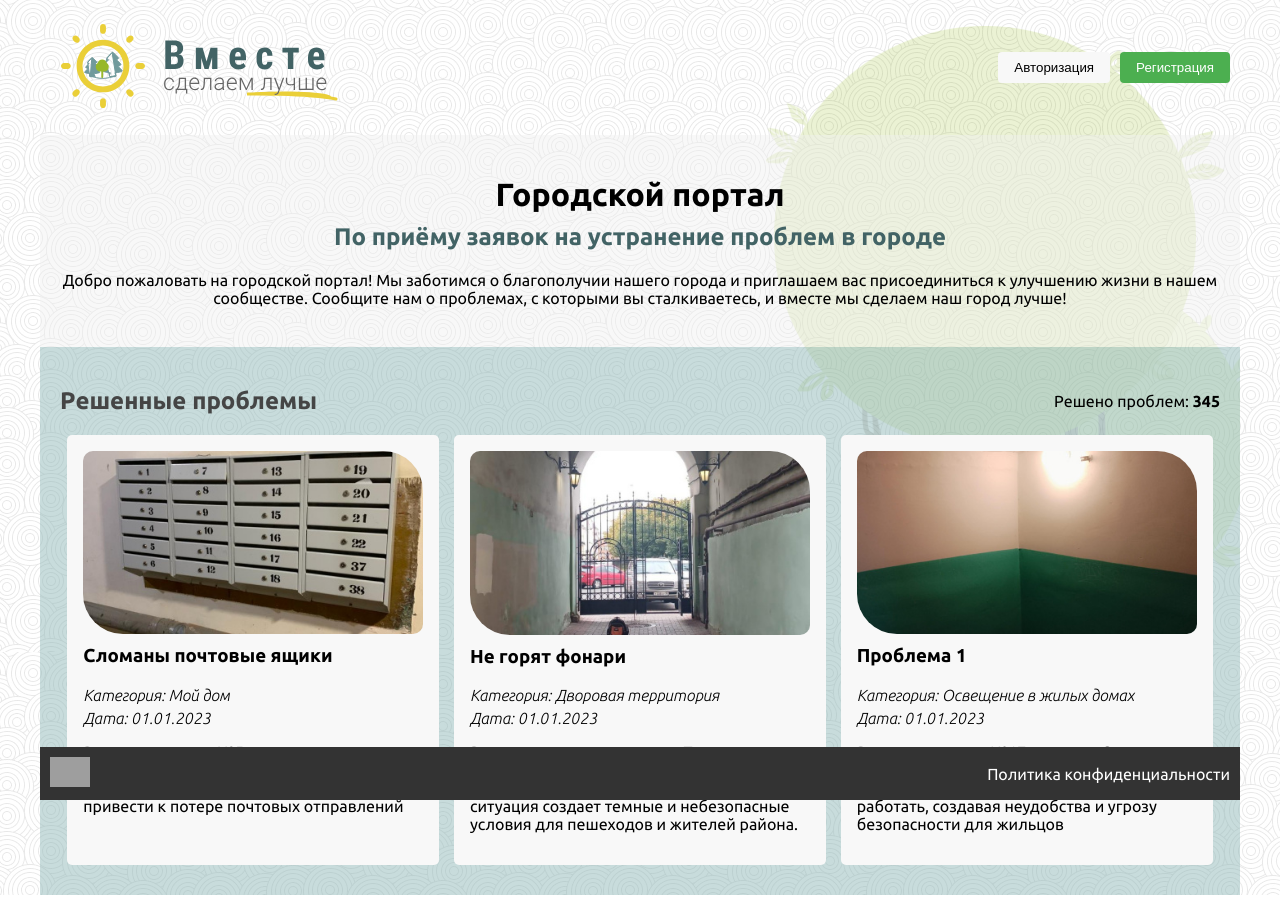
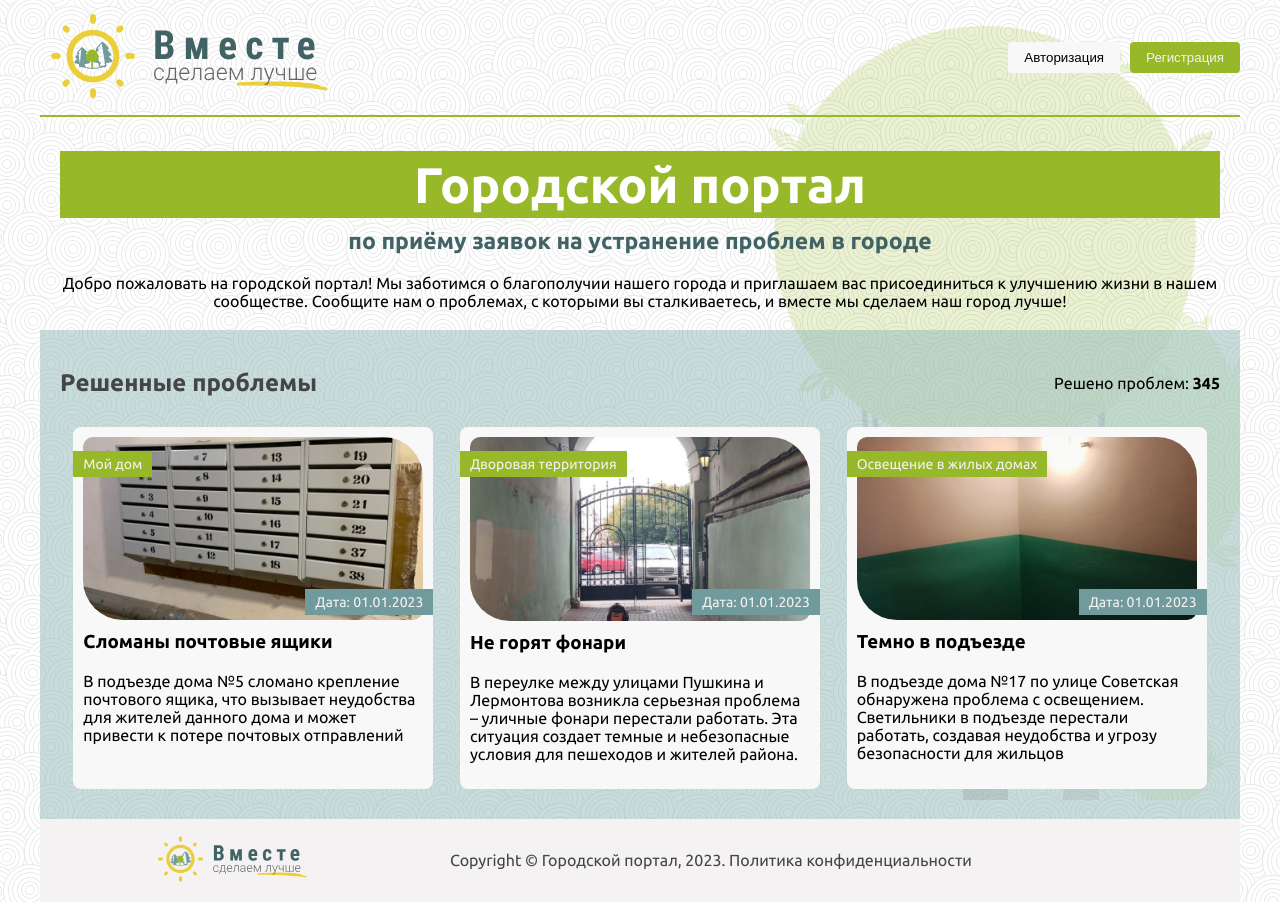
Before and after one commit to fox67rus/web, a PHP site: page / in a window 1280 px wide. Run offline with PHP 8.4, Linux system fonts and the light colour scheme; grey boxes are pictures that could not be loaded.

Commit message:
заголовки, карточки

```diff
--- a/portal/css/styles.css
+++ b/portal/css/styles.css
@@ -36,24 +36,18 @@ body {
 }
 
 header {
-    /*background-color: #4CAF50;*/
     color: white;
-    padding: 10px;
     display: flex;
     justify-content: space-between;
     align-items: center;
+    border-bottom: 2px solid var(--green-medium, #97B829);
 }
-
-/*.logo img {*/
-/*    max-height: 50px;*/
-/*}*/
 
 @media only screen and (max-width: 620px) {
     .logo img {
         max-height: 55px; /* Новая максимальная высота логотипа при узком экране */
     }
 }
-
 
 .site-title h1 {
     margin: 0;
@@ -74,28 +68,34 @@ header {
 }
 
 .auth-buttons .register-button {
-    background-color: #4CAF50;
-    color: white;
+    background: var(--green-medium, #97B829);
+    color: var(--grey-super-light, #F4F2F3);
 }
 
 .auth-buttons button:hover, .auth-buttons .register-button:hover {
-    background-color: #45a049;
+    /*background-color: #45a049;*/
+    background: var(--grey-super-light, #F4F2F3);
+    color: var(--green-medium, #97B829);
 }
 
 .welcome-section {
-    background-color: #eeeeee70;
-    padding: 20px;
+    padding: 0 20px;
     text-align: center;
 }
 
 .welcome-section h1 {
     margin-bottom: 10px;
+    font-size: 50px;
+    background: var(--green-medium, #97B829);
+    color: white;
+    padding: 5px;
 }
 
 .welcome-section h2 {
     margin-top: 0;
     margin-bottom: 20px;
     color: var(--nautilus-dark);
+    font-size: 23px;
 }
 
 .welcome-section p {
@@ -128,12 +128,18 @@ header {
 }
 
 .problem-card {
-    background-color: #f8f8f8;
-    padding: 16px;
-    margin-bottom: 10px;
-    border-radius: 5px;
+    /*background-color: #f8f8f8;*/
+    /*padding: 16px;*/
+    /*margin-bottom: 10px;*/
+    /*border-radius: 5px;*/
     /*flex: 0 1 calc(33.33% - 50px); !* Распределение карточек в ряде с отступами *!*/
     width: 340px;
+
+    position: relative;
+    background-color: #f8f8f8;
+    padding: 10px;
+    margin: 10px;
+    border-radius: 8px;
 }
 
 .problem-card img {
@@ -148,8 +154,22 @@ header {
 }
 
 .category, .date {
-    margin: 5px 0;
-    font-style: italic;
+    position: absolute;
+    color: var(--grey-super-light, #F4F2F3);
+    padding: 5px 10px; /* Поля вокруг текста метки */
+    font-size: 14px;
+}
+
+.date {
+    bottom: 160px;
+    right: 0;
+    background: var(--nautilus-medium, #719A9C);
+}
+
+.category{
+    top: 10px;
+    left: 0;
+    background: var(--green-medium, #97B829);
 }
 
 #solved-counter {
@@ -157,25 +177,29 @@ header {
 }
 
 footer {
-    background-color: #333;
-    color: white;
+    background-color: var(--grey-super-light);
+    color: var(--grey-super-dark);
     padding: 10px;
     text-align: center;
-    position: fixed;
-    bottom: 0;
+    /*position: fixed;*/
+    /*bottom: 0;*/
     width: 1200px;
     display: flex;
-    justify-content: space-between;
+    justify-content: flex-start;
     align-items: center;
     box-sizing: border-box; /* Учитывать границы и отступы внутри элемента */
 }
 
+.footer-logo {
+    width: 400px;
+}
+
 .footer-logo img {
-    max-height: 30px;
+    max-height: 60px;
 }
 
 .privacy-policy a {
-    color: white;
+    color: var(--grey-super-dark);
     text-decoration: none;
 }
 
@@ -198,13 +222,15 @@ footer {
 }
 
 .modal-content {
-    background-color: #f8f8f8; /* Используем цвет из основной страницы */
+    background-color: #f8f8f8;
     padding: 20px;
     border-radius: 8px;
     max-width: 400px;
-    margin: auto;
+    margin: 20px auto;
     position: relative;
 }
+
+
 
 #registrationForm {
     display: flex;
@@ -248,14 +274,6 @@ footer {
 }
 
 /* Стили для модального окна и формы авторизации */
-#loginModal .modal-content {
-    background-color: #f8f8f8;
-    padding: 20px;
-    border-radius: 8px;
-    max-width: 400px;
-    margin: auto;
-    position: relative;
-}
 
 #loginForm {
     display: flex;
--- a/portal/index.html
+++ b/portal/index.html
@@ -29,7 +29,7 @@
 
     <div class="welcome-section">
         <h1>Городской портал</h1>
-        <h2>По приёму заявок на устранение проблем в городе</h2>
+        <h2>по приёму заявок на устранение проблем в городе</h2>
         <p>Добро пожаловать на городской портал! Мы заботимся о благополучии нашего города и приглашаем вас
             присоединиться к улучшению жизни в нашем сообществе. Сообщите нам о проблемах, с которыми вы сталкиваетесь,
             и вместе мы сделаем наш город лучше!</p>
@@ -46,7 +46,7 @@
                 <img src="img/problem1-after.jpg" alt="Фото проблемы 1">
                 <div class="problem-info">
                     <h3>Сломаны почтовые ящики</h3>
-                    <p class="category">Категория: Мой дом</p>
+                    <p class="category">Мой дом</p>
                     <p class="date">Дата: 01.01.2023</p>
                     <p>В подъезде дома №5 сломано крепление почтового ящика, что вызывает
                         неудобства для жителей данного дома и может привести к потере почтовых отправлений</p>
@@ -56,7 +56,7 @@
                 <img src="img/problem2-after.jpg" alt="Фото проблемы 1">
                 <div class="problem-info">
                     <h3>Не горят фонари</h3>
-                    <p class="category">Категория: Дворовая территория</p>
+                    <p class="category">Дворовая территория</p>
                     <p class="date">Дата: 01.01.2023</p>
                     <p>В переулке между улицами Пушкина и Лермонтова возникла серьезная проблема – уличные фонари
                         перестали работать. Эта ситуация создает темные и небезопасные условия для пешеходов и жителей
@@ -66,8 +66,8 @@
             <div class="problem-card">
                 <img src="img/problem3-after.jpg" alt="Фото проблемы 1">
                 <div class="problem-info">
-                    <h3>Проблема 1</h3>
-                    <p class="category">Категория: Освещение в жилых домах</p>
+                    <h3>Темно в подъезде</h3>
+                    <p class="category">Освещение в жилых домах</p>
                     <p class="date">Дата: 01.01.2023</p>
                     <p>В подъезде дома №17 по улице Советская обнаружена проблема с освещением. Светильники в подъезде
                         перестали работать, создавая неудобства и угрозу безопасности для жильцов</p>
@@ -79,16 +79,19 @@
     <footer>
         <a href="index.html" class="logo-link">
             <div class="footer-logo">
-                <img src="footer-logo.png" alt="Логотип футера">
+                <img src="img/logo.svg" alt="Логотип">
             </div>
         </a>
         <div class="privacy-policy">
-            <a href="privacy-policy.html">Политика конфиденциальности</a>
+            <p>Copyright © Городской портал, 2023.
+                <span><a href="privacy-policy.html">Политика конфиденциальности</a></span>
+            </p>
         </div>
     </footer>
 
 </div>  <!-- Закрытие контейнера -->
 
+<!-- TODO: перенести регистрацию в отдельный файл -->
     <!-- Модальное окно для регистрации -->
     <div id="registrationModal" class="modal">
         <div class="modal-content">
```
